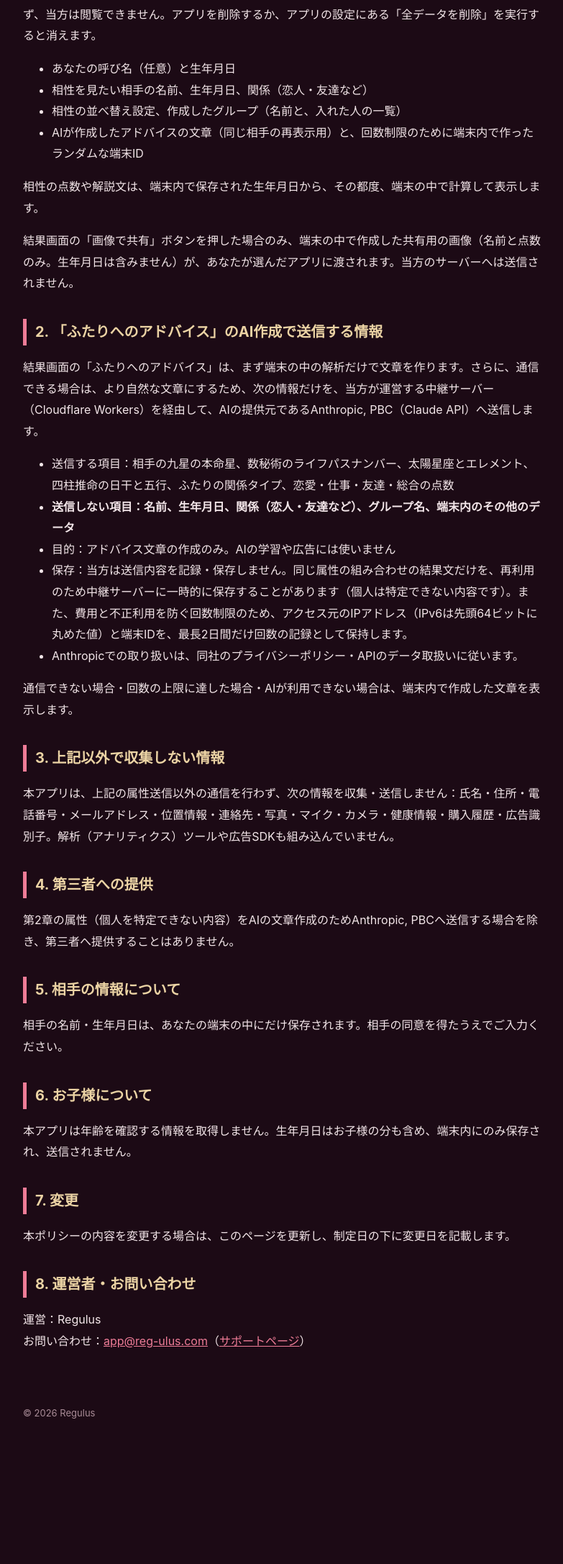
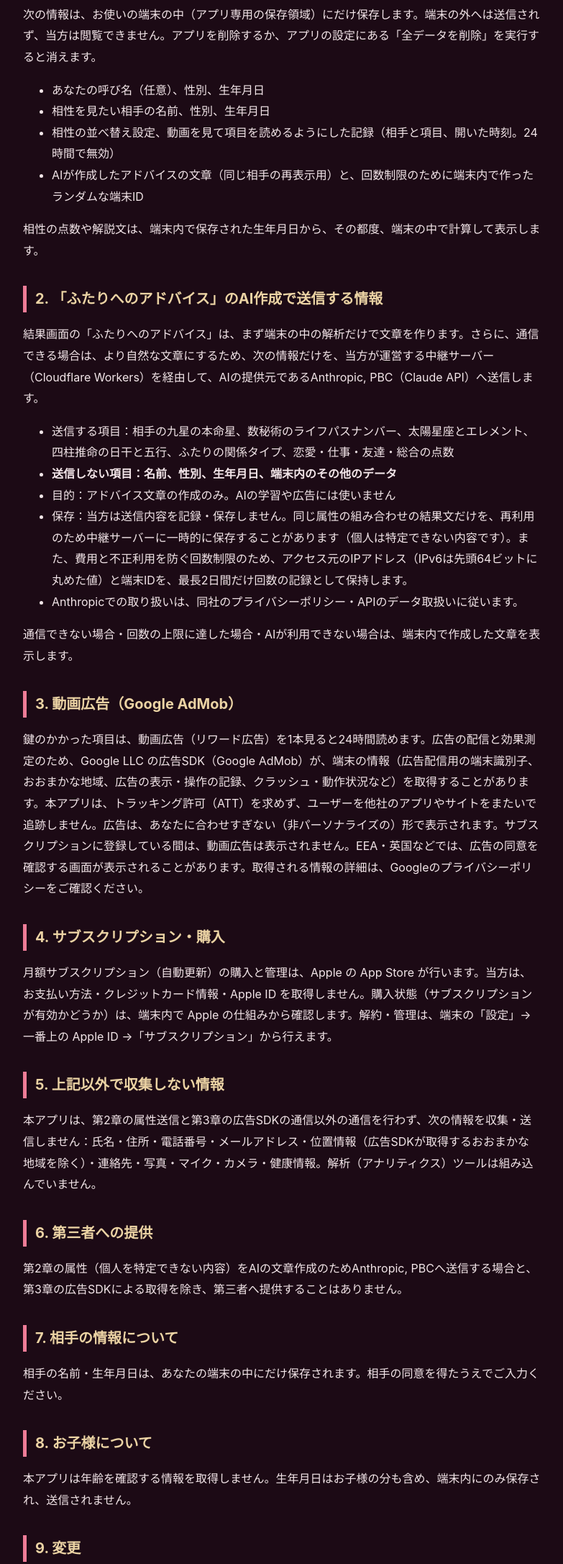
Before and after one commit to DrQururi/aishou-legal, a plain HTML site: page index.html in a window 1280 px wide. Shown: the part 469-2642 px from the top of the page at 72% size, without its empty margins (248-1031 px from the left). Before the commit the page ends 2484 px from the top, so only its background shows below. Drawn offline with Linux system fonts and the light colour scheme.

Commit message:
プライバシーポリシー/利用規約: 動画広告(AdMob)と月額サブスクの記載を追加（build 9用。公開は審査提出時）
Co-Authored-By: Claude Sonnet 5.5 <noreply@anthropic.com>

```diff
--- a/index.html
+++ b/index.html
@@ -7,49 +7,53 @@
 <link rel="stylesheet" href="style.css">
 </head>
 <body>
-<header><div class="in"><h1>相性占い プライバシーポリシー</h1><p>制定日：2026年11月11日 / 運営：Regulus</p></div></header>
+<header><div class="in"><h1>相性占い プライバシーポリシー</h1><p>制定日：2026年11月11日（2026年11月12日 広告・課金の記載を追加） / 運営：Regulus</p></div></header>
 <main>
 <nav><a href="index.html">プライバシーポリシー</a><a href="terms.html">利用規約</a><a href="support.html">サポート・お問い合わせ</a></nav>
-<p>Regulus（以下「当方」）は、iOSアプリ「相性占い」（以下「本アプリ」）における情報の取り扱いを、次のとおり定めます。本アプリは、アカウント登録・ログイン・広告・アプリ内課金のいずれもありません。名前と生年月日は端末の外に出ません。「ふたりへのアドバイス」をAIで作成する場合に限り、第2章のとおり占い結果の属性（星・数字など）のみを送信します。第三者への提供・広告目的での利用・ユーザーの追跡（トラッキング）は行いません。</p>
+<p>Regulus（以下「当方」）は、iOSアプリ「相性占い」（以下「本アプリ」）における情報の取り扱いを、次のとおり定めます。本アプリには、アカウント登録・ログインはありません。名前と生年月日は端末の外に出ません。「ふたりへのアドバイス」をAIで作成する場合に限り、第2章のとおり占い結果の属性（星・数字など）のみを送信します。動画広告（Google AdMob）の表示と、月額サブスクリプション（Apple）による課金があり、その取り扱いは第3章・第4章のとおりです。ユーザーの追跡（トラッキング）は行いません。</p>
 
 <h2>1. 端末の中だけに保存する情報</h2>
 <p>次の情報は、お使いの端末の中（アプリ専用の保存領域）にだけ保存します。端末の外へは送信されず、当方は閲覧できません。アプリを削除するか、アプリの設定にある「全データを削除」を実行すると消えます。</p>
 <ul>
-<li>あなたの呼び名（任意）と生年月日</li>
-<li>相性を見たい相手の名前、生年月日、関係（恋人・友達など）</li>
-<li>相性の並べ替え設定、作成したグループ（名前と、入れた人の一覧）</li>
+<li>あなたの呼び名（任意）、性別、生年月日</li>
+<li>相性を見たい相手の名前、性別、生年月日</li>
+<li>相性の並べ替え設定、動画を見て項目を読めるようにした記録（相手と項目、開いた時刻。24時間で無効）</li>
 <li>AIが作成したアドバイスの文章（同じ相手の再表示用）と、回数制限のために端末内で作ったランダムな端末ID</li>
 </ul>
 <p>相性の点数や解説文は、端末内で保存された生年月日から、その都度、端末の中で計算して表示します。</p>
-<p>結果画面の「画像で共有」ボタンを押した場合のみ、端末の中で作成した共有用の画像（名前と点数のみ。生年月日は含みません）が、あなたが選んだアプリに渡されます。当方のサーバーへは送信されません。</p>
-
 <h2>2. 「ふたりへのアドバイス」のAI作成で送信する情報</h2>
 <p>結果画面の「ふたりへのアドバイス」は、まず端末の中の解析だけで文章を作ります。さらに、通信できる場合は、より自然な文章にするため、次の情報だけを、当方が運営する中継サーバー（Cloudflare Workers）を経由して、AIの提供元であるAnthropic, PBC（Claude API）へ送信します。</p>
 <ul>
 <li>送信する項目：相手の九星の本命星、数秘術のライフパスナンバー、太陽星座とエレメント、四柱推命の日干と五行、ふたりの関係タイプ、恋愛・仕事・友達・総合の点数</li>
-<li><strong>送信しない項目：名前、生年月日、関係（恋人・友達など）、グループ名、端末内のその他のデータ</strong></li>
+<li><strong>送信しない項目：名前、性別、生年月日、端末内のその他のデータ</strong></li>
 <li>目的：アドバイス文章の作成のみ。AIの学習や広告には使いません</li>
 <li>保存：当方は送信内容を記録・保存しません。同じ属性の組み合わせの結果文だけを、再利用のため中継サーバーに一時的に保存することがあります（個人は特定できない内容です）。また、費用と不正利用を防ぐ回数制限のため、アクセス元のIPアドレス（IPv6は先頭64ビットに丸めた値）と端末IDを、最長2日間だけ回数の記録として保持します。</li>
 <li>Anthropicでの取り扱いは、同社のプライバシーポリシー・APIのデータ取扱いに従います。</li>
 </ul>
 <p>通信できない場合・回数の上限に達した場合・AIが利用できない場合は、端末内で作成した文章を表示します。</p>
 
-<h2>3. 上記以外で収集しない情報</h2>
-<p>本アプリは、上記の属性送信以外の通信を行わず、次の情報を収集・送信しません：氏名・住所・電話番号・メールアドレス・位置情報・連絡先・写真・マイク・カメラ・健康情報・購入履歴・広告識別子。解析（アナリティクス）ツールや広告SDKも組み込んでいません。</p>
+<h2>3. 動画広告（Google AdMob）</h2>
+<p>鍵のかかった項目は、動画広告（リワード広告）を1本見ると24時間読めます。広告の配信と効果測定のため、Google LLC の広告SDK（Google AdMob）が、端末の情報（広告配信用の端末識別子、おおまかな地域、広告の表示・操作の記録、クラッシュ・動作状況など）を取得することがあります。本アプリは、トラッキング許可（ATT）を求めず、ユーザーを他社のアプリやサイトをまたいで追跡しません。広告は、あなたに合わせすぎない（非パーソナライズの）形で表示されます。サブスクリプションに登録している間は、動画広告は表示されません。EEA・英国などでは、広告の同意を確認する画面が表示されることがあります。取得される情報の詳細は、Googleのプライバシーポリシーをご確認ください。</p>
 
-<h2>4. 第三者への提供</h2>
-<p>第2章の属性（個人を特定できない内容）をAIの文章作成のためAnthropic, PBCへ送信する場合を除き、第三者へ提供することはありません。</p>
+<h2>4. サブスクリプション・購入</h2>
+<p>月額サブスクリプション（自動更新）の購入と管理は、Apple の App Store が行います。当方は、お支払い方法・クレジットカード情報・Apple ID を取得しません。購入状態（サブスクリプションが有効かどうか）は、端末内で Apple の仕組みから確認します。解約・管理は、端末の「設定」→ 一番上の Apple ID →「サブスクリプション」から行えます。</p>
 
-<h2>5. 相手の情報について</h2>
+<h2>5. 上記以外で収集しない情報</h2>
+<p>本アプリは、第2章の属性送信と第3章の広告SDKの通信以外の通信を行わず、次の情報を収集・送信しません：氏名・住所・電話番号・メールアドレス・位置情報（広告SDKが取得するおおまかな地域を除く）・連絡先・写真・マイク・カメラ・健康情報。解析（アナリティクス）ツールは組み込んでいません。</p>
+
+<h2>6. 第三者への提供</h2>
+<p>第2章の属性（個人を特定できない内容）をAIの文章作成のためAnthropic, PBCへ送信する場合と、第3章の広告SDKによる取得を除き、第三者へ提供することはありません。</p>
+
+<h2>7. 相手の情報について</h2>
 <p>相手の名前・生年月日は、あなたの端末の中にだけ保存されます。相手の同意を得たうえでご入力ください。</p>
 
-<h2>6. お子様について</h2>
+<h2>8. お子様について</h2>
 <p>本アプリは年齢を確認する情報を取得しません。生年月日はお子様の分も含め、端末内にのみ保存され、送信されません。</p>
 
-<h2>7. 変更</h2>
+<h2>9. 変更</h2>
 <p>本ポリシーの内容を変更する場合は、このページを更新し、制定日の下に変更日を記載します。</p>
 
-<h2>8. 運営者・お問い合わせ</h2>
+<h2>10. 運営者・お問い合わせ</h2>
 <p>運営：Regulus<br>お問い合わせ：<a href="mailto:app@reg-ulus.com">app@reg-ulus.com</a>（<a href="support.html">サポートページ</a>）</p>
 </main>
 <footer>&copy; 2026 Regulus</footer>
```
Also changed, not shown: terms.html (+7 -4 lines).
